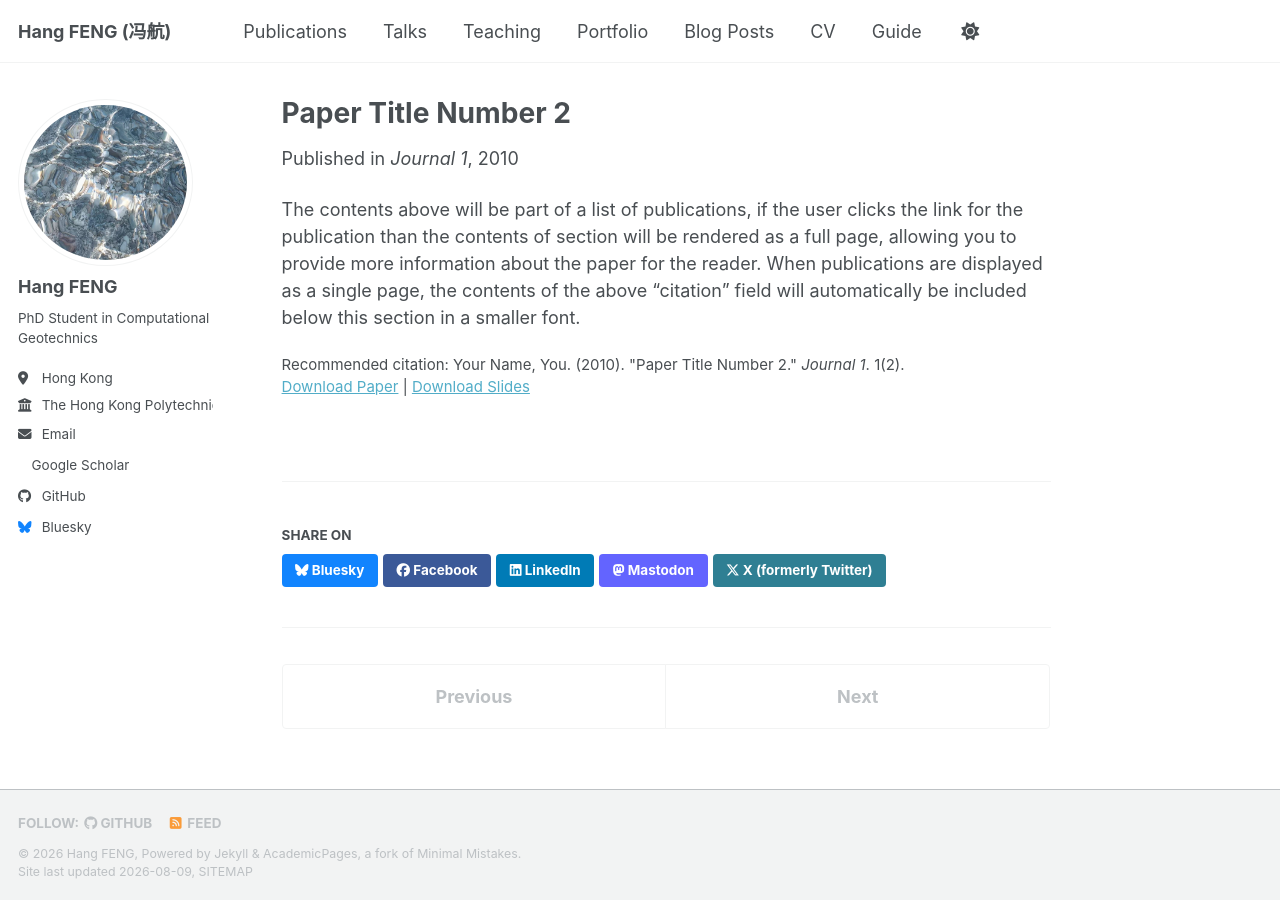
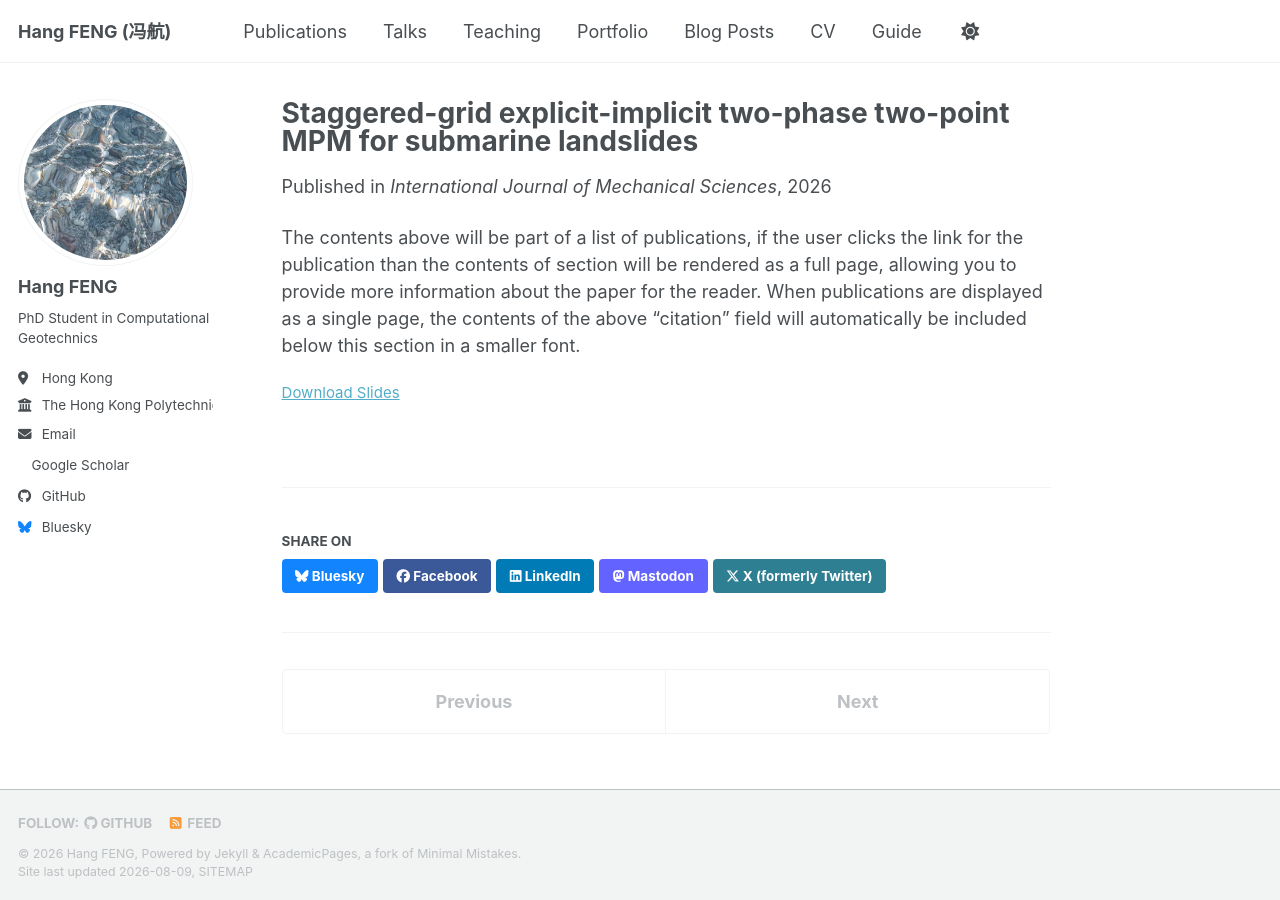
Before and after one commit to fenghang454/fenghang454.github.io, a Jekyll site: the page built from _publications/2010-10-01-paper-title-number-2.md, in a window 1280 px wide. Built offline with Jekyll 4.4.1, drawn with Linux system fonts in a browser that asks for light colours; a style sheet for code colours, icons or effects is not loaded.

Commit message:
Update 2010-10-01-paper-title-number-2.md

```diff
--- a/_publications/2010-10-01-paper-title-number-2.md
+++ b/_publications/2010-10-01-paper-title-number-2.md
@@ -1,14 +1,13 @@
 ---
-title: "Paper Title Number 2"
+title: "Staggered-grid explicit-implicit two-phase two-point MPM for submarine landslides"
 collection: publications
 category: manuscripts
 permalink: /publication/2010-10-01-paper-title-number-2
-excerpt: 'This paper is about the number 2. The number 3 is left for future work.'
-date: 2010-10-01
-venue: 'Journal 1'
-slidesurl: 'https://academicpages.github.io/files/slides2.pdf'
-paperurl: 'https://academicpages.github.io/files/paper2.pdf'
-citation: 'Your Name, You. (2010). &quot;Paper Title Number 2.&quot; <i>Journal 1</i>. 1(2).'
+excerpt: 'This study proposes a novel staggered-grid explicit-implicit two-phase two-point MPM model.'
+date: 2026-07-01
+venue: 'International Journal of Mechanical Sciences'
+slidesurl: ''
+paperurl: ''
 ---
 
 The contents above will be part of a list of publications, if the user clicks the link for the publication than the contents of section will be rendered as a full page, allowing you to provide more information about the paper for the reader. When publications are displayed as a single page, the contents of the above "citation" field will automatically be included below this section in a smaller font.
```
